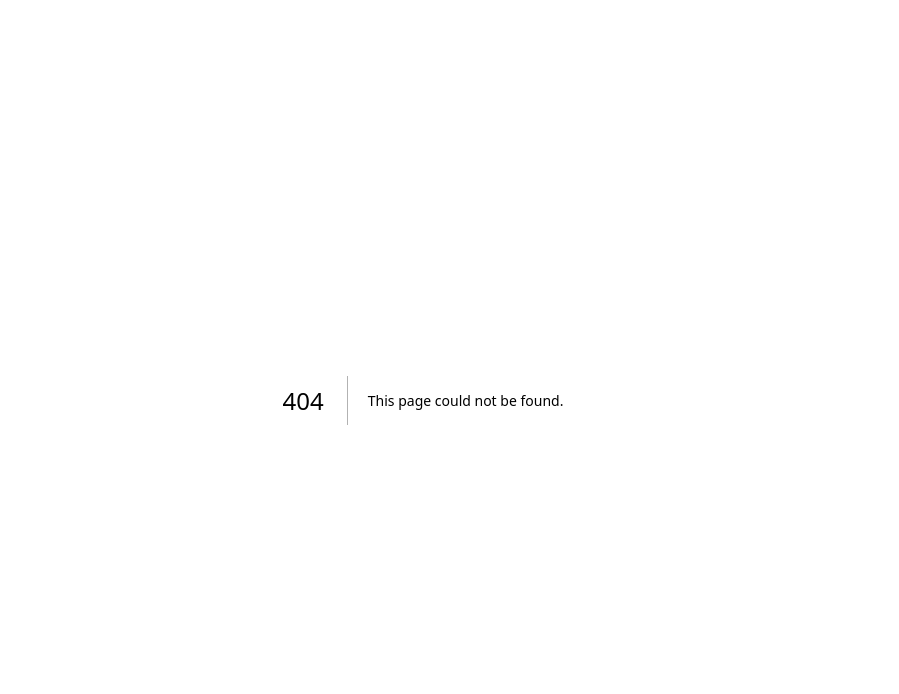
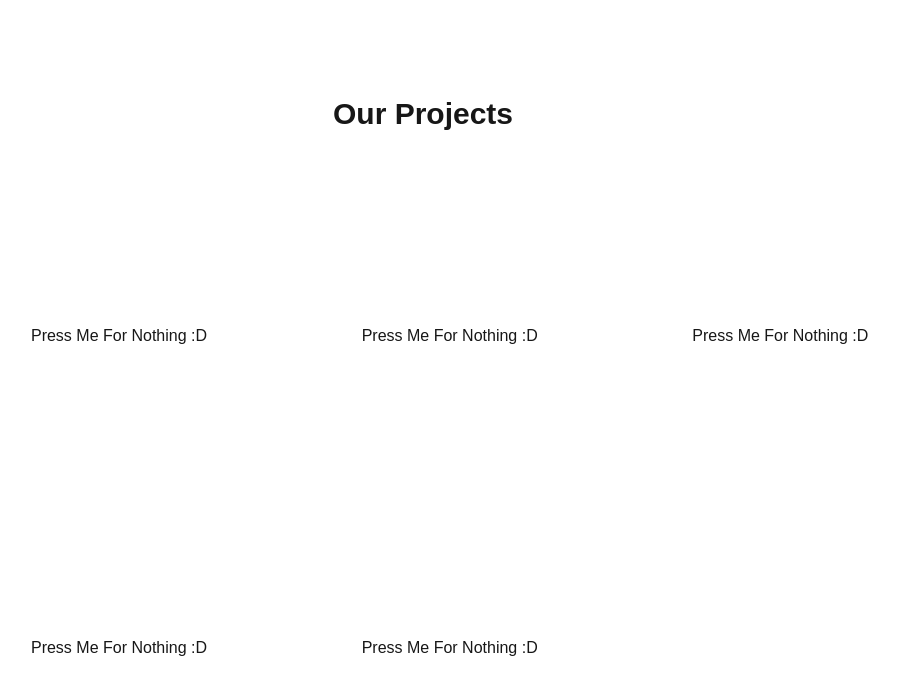
Before and after one commit to joshrashtian/coctechwebsite, a Next.js app: page /gallery in a window 1280 px wide. Before the commit this address had no page. Shown: the top 694 px of the page, without its empty margins (217-1116 px from the left). Built offline with nearby package versions, Linux system fonts and the light colour scheme.

Commit message:
init gallery big wip

```diff
--- /dev/null
+++ b/app/gallery/galleryBox.tsx
@@ -0,0 +1,7 @@
+export default function GalleryBox() {
+  return (
+    <>
+      <button className="w-96 h-78"> Press Me For Nothing :D</button>
+    </>
+  );
+}
--- /dev/null
+++ b/app/gallery/page.tsx
@@ -0,0 +1,18 @@
+import GalleryBox from "./galleryBox";
+
+export default function Gallery() {
+  return (
+    <>
+      <div className="grid justify-items-center m-24">
+        <h2 className="text-3xl font-semibold">Our Projects</h2>
+        <div className="grid grid-cols-3 m-12">
+          <GalleryBox />
+          <GalleryBox />
+          <GalleryBox />
+          <GalleryBox />
+          <GalleryBox />
+        </div>
+      </div>
+    </>
+  );
+}
```
